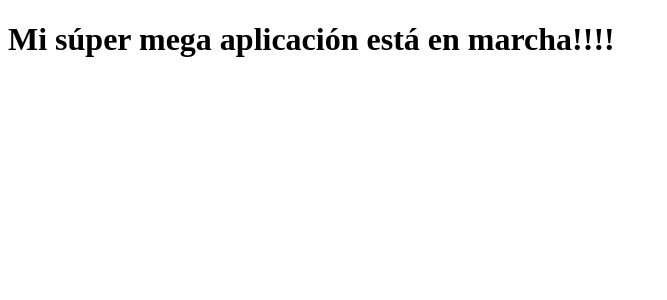
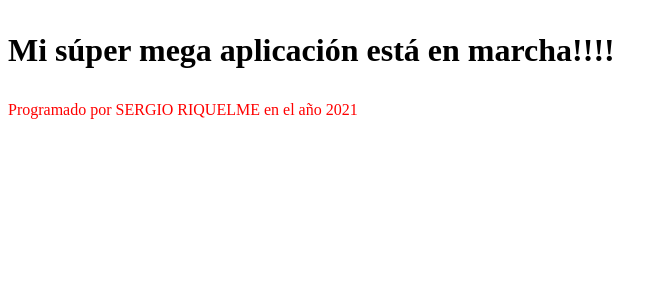
Before and after one commit to vs-web-dev-2/ng-alberto, an Angular app: page / in a window 1280 px wide. Shown: the top 300 px of the page, without its empty margins (0-667 px from the left). Built offline with nearby package versions, Linux system fonts and the light colour scheme.

Commit message:
ng component

```diff
--- a/src/app/app.component.css
+++ b/src/app/app.component.css
@@ -0,0 +1,4 @@
+p {
+  font-size: xx-large;
+  font-weight: bolder;
+}
--- a/src/app/app.component.html
+++ b/src/app/app.component.html
@@ -1,4 +1,5 @@
 <header>
-  <h1> {{ titulo }} está en marcha!!!! </h1>
+  <p> {{ titulo }} está en marcha!!!! </p>
 </header>
 <router-outlet></router-outlet>
+<app-pie></app-pie>
--- a/src/app/app.module.ts
+++ b/src/app/app.module.ts
@@ -2,9 +2,10 @@ import { NgModule } from '@angular/core';
 import { BrowserModule } from '@angular/platform-browser';
 import { AppRoutingModule } from './app-routing.module';
 import { AppComponent } from './app.component';
+import { PieComponent } from './pie/pie.component';
 
 @NgModule({
-  declarations: [AppComponent],
+  declarations: [AppComponent, PieComponent],
   imports: [BrowserModule, AppRoutingModule],
   providers: [],
   bootstrap: [AppComponent],
--- /dev/null
+++ b/src/app/pie/pie.component.css
@@ -0,0 +1,3 @@
+p {
+  color: red;
+}
--- /dev/null
+++ b/src/app/pie/pie.component.html
@@ -0,0 +1,4 @@
+<footer>
+  <p> Programado por {{ autor | uppercase }} en el año {{ year | date:'yyyy' }}
+  </p>
+</footer>
--- /dev/null
+++ b/src/app/pie/pie.component.ts
@@ -0,0 +1,17 @@
+import { Component, OnInit } from '@angular/core';
+
+@Component({
+  selector: 'app-pie',
+  templateUrl: './pie.component.html',
+  styleUrls: ['./pie.component.css'],
+})
+export class PieComponent implements OnInit {
+  public autor: string = 'Sergio Riquelme';
+  // public year: string = '2021';
+  // public year: number = 2021;
+  public year: Date = new Date();
+
+  constructor() {}
+
+  ngOnInit(): void {}
+}
```
Also changed, not shown: 1 other file (tests, documents, lock files or other folders).
